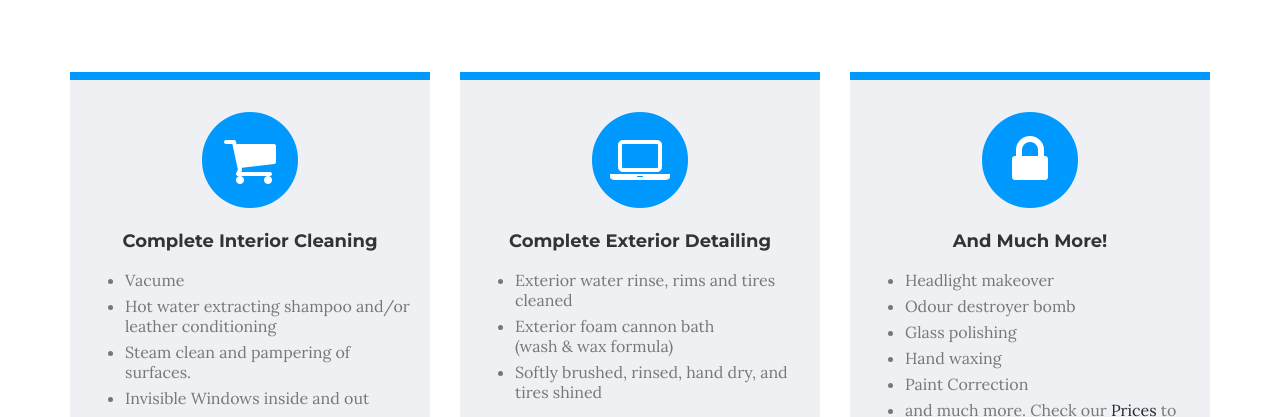
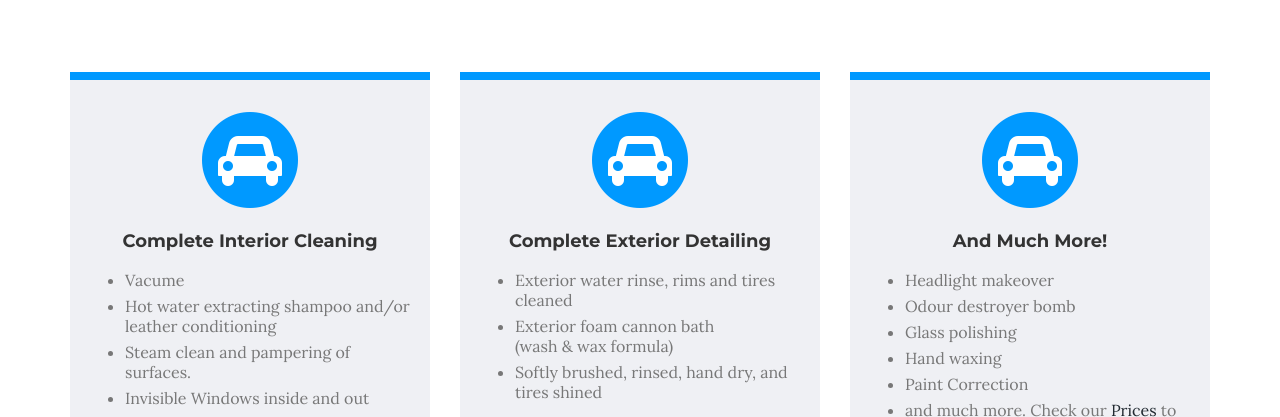
Before and after one commit to LynnSunwoo/marshalls, a plain HTML site: page index.html in a window 1280 px wide. Shown: the part 794-1211 px from the top of the page. Drawn offline with nearby package versions, Linux system fonts and the light colour scheme.

Commit message:
car icons change

```diff
--- a/index.html
+++ b/index.html
@@ -213,7 +213,7 @@
                 <div class="lightbackground">
                     <span class="fa-stack fa-4x">
                         <i class="fa fa-circle fa-stack-2x text-primary"></i>
-                        <i class="fa fa-shopping-cart fa-stack-1x fa-inverse"></i>
+                        <i class="fa fa-car fa-stack-1x fa-inverse"></i>
                     </span>
                     <h4 class="service-heading">Complete Interior Cleaning</h4>
                         <ul class="text-left text-muted">
@@ -228,7 +228,7 @@
                 <div class="lightbackground">
                     <span class="fa-stack fa-4x">
                         <i class="fa fa-circle fa-stack-2x text-primary"></i>
-                        <i class="fa fa-laptop fa-stack-1x fa-inverse"></i>
+                        <i class="fa fa-car fa-stack-1x fa-inverse"></i>
                     </span>
                     <h4 class="service-heading">Complete Exterior Detailing</h4>
                     <ul class="text-left text-muted">
@@ -242,7 +242,7 @@
                 <div class="lightbackground">
                     <span class="fa-stack fa-4x">
                         <i class="fa fa-circle fa-stack-2x text-primary"></i>
-                        <i class="fa fa-lock fa-stack-1x fa-inverse"></i>
+                        <i class="fa fa-car fa-stack-1x fa-inverse"></i>
                     </span>
                     <h4 class="service-heading">And Much More!</h4>
                     <ul class="text-left text-muted">
```
